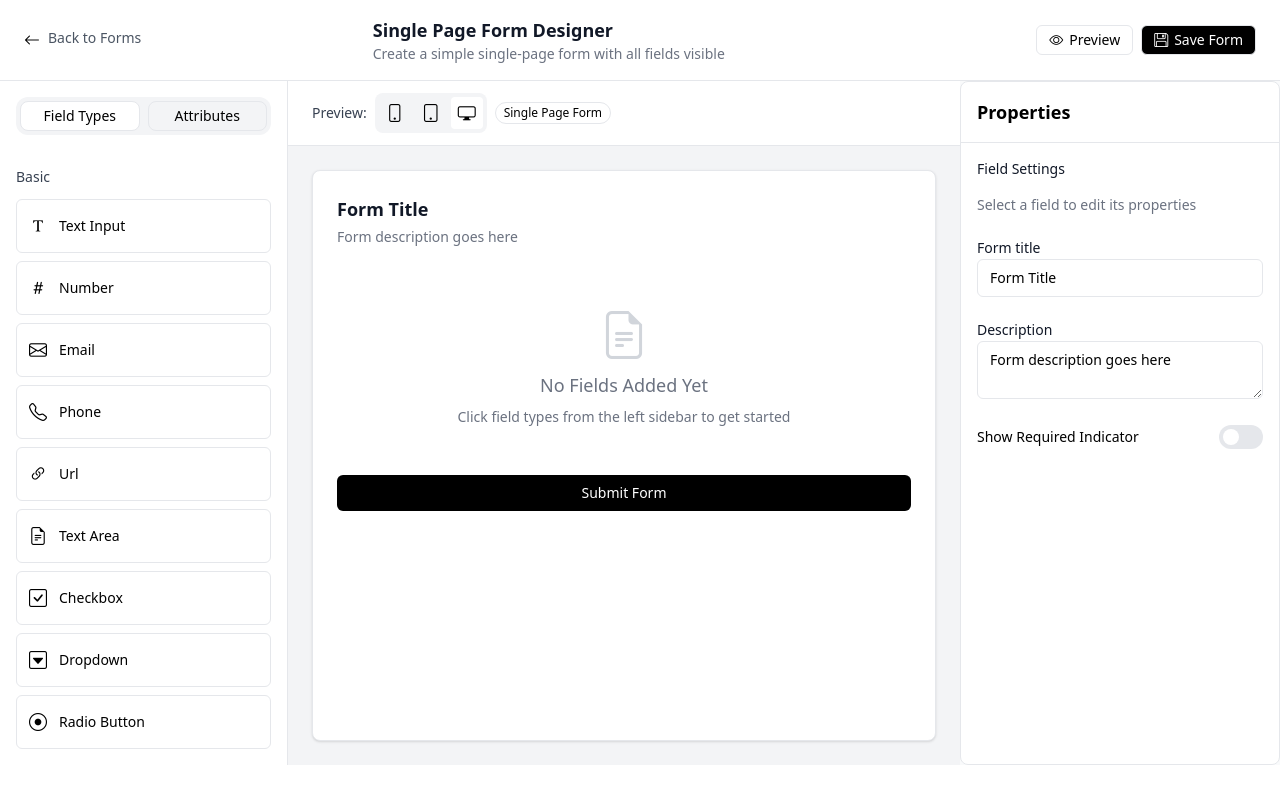
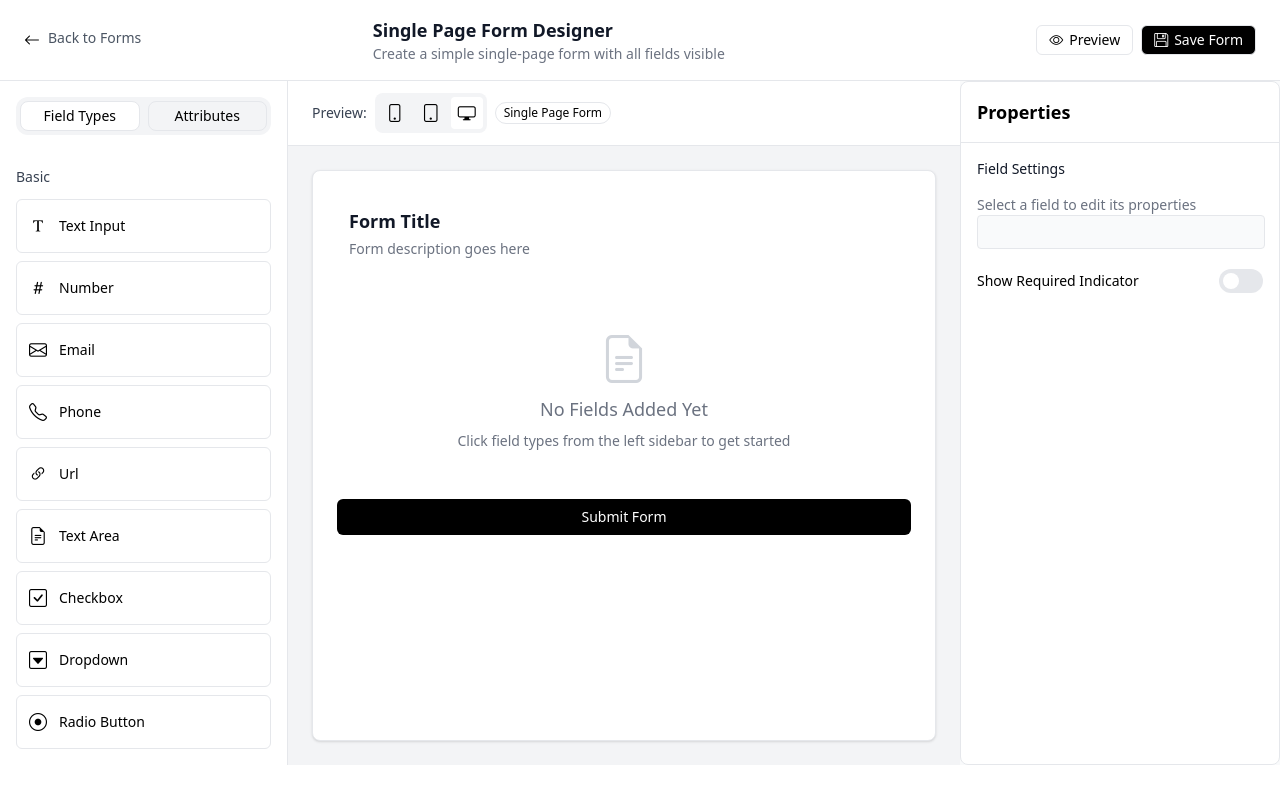
Before and after one commit to vraghu580/form-builder, an Angular app: page /single-form in a window 1280 px wide. Built offline with nearby package versions, Linux system fonts and the light colour scheme.

Commit message:
added functionality to edit form title and description in singlepage form

```diff
--- a/src/app/single-page-form/single-page-form.html
+++ b/src/app/single-page-form/single-page-form.html
@@ -92,16 +92,23 @@
       <div class="flex-1 flex flex-col lg:flex-row p-4 sm:p-6 gap-6 overflow-auto">
         <!-- Form Preview Card -->
         <div class="flex-1 flex justify-center">
-          <form (click)="selectedFieldIndex = null" #formRef="ngForm"
+          <form (ngSubmit)="submitForm()" #formRef="ngForm"
             class="bg-white rounded-lg shadow border p-6 w-full transition-all" [ngClass]="{
              'max-w-xs': previewMode==='phone',
              'max-w-md': previewMode==='tablet',
              'max-w-4xl': previewMode==='desktop'
            }">
 
-            <h2 class="text-lg font-semibold text-gray-900 mb-1">{{ formTitle }}</h2>
-            <p class="text-sm text-gray-500 mb-4">{{ formDescription }}</p>
+            <div class=" p-3 rounded ">
+              <h2 (click)="selectFormProperty('title')" class="text-lg font-semibold text-gray-900 mb-1 cursor-pointer">
+                {{ formTitle }}
+              </h2>
 
+              <p (click)="selectFormProperty('description')" class="text-sm text-gray-500 mb-4 cursor-pointer">
+                {{ formDescription }}
+              </p>
+
+            </div>
 
             <div class="space-y-4" *ngIf="activeFields.length === 0">
               <div class="text-center py-12 text-gray-500">
@@ -170,7 +177,7 @@
               </div>
             </div>
 
-            <button type="submit" (click)="submitForm()"
+            <button type="submit"
               class="w-full bg-black text-white rounded-md py-2 text-sm font-medium hover:bg-gray-800">
               Submit Form
             </button>
@@ -253,17 +260,26 @@
         <ng-template #noField>
           <p class="text-gray-500 text-sm mt-4">Select a field to edit its properties</p>
 
-          <div class="mt-5">
-            <label class="text-sm font-medium text-gray-900">Form title</label>
-            <input type="text" [(ngModel)]="formTitle"
-              class="w-full border rounded-md px-3 py-2 text-sm placeholder:text-gray-900" placeholder="Form Title">
-          </div>
+          <div class="bg-gray-50 p-4 border rounded w-72">
+            <ng-container *ngIf="selectedFormProperty === 'title'">
+              <label class="text-sm font-medium mb-1 block">Form Title</label>
+              <input type="text" [(ngModel)]="formTitle" class="w-full border rounded px-2 py-1" />
+            </ng-container>
 
-          <div class="mt-5">
-            <label class="text-sm font-medium text-gray-900">Description</label>
-            <textarea [(ngModel)]="formDescription"
-              class="w-full border rounded-md px-3 py-2 text-sm placeholder:text-gray-900"
-              placeholder="Enter form description"></textarea>
+            <ng-container *ngIf="selectedFormProperty === 'description'">
+              <label class="text-sm font-medium mb-1 block">Form Description</label>
+              <textarea [(ngModel)]="formDescription" class="w-full border rounded px-2 py-1"></textarea>
+            </ng-container>
+
+            <ng-container *ngIf="selectedFieldIndex !== null">
+              <label class="text-sm font-medium mb-1 block">Field Label</label>
+              <input type="text" [(ngModel)]="activeFields[selectedFieldIndex].label"
+                class="w-full border rounded px-2 py-1" />
+
+              <label class="text-sm font-medium mt-2 mb-1 block">Placeholder</label>
+              <input type="text" [(ngModel)]="activeFields[selectedFieldIndex].placeholder"
+                class="w-full border rounded px-2 py-1" />
+            </ng-container>
           </div>
 
           <div class="flex items-center justify-between mt-5">
--- a/src/app/single-page-form/single-page-form.ts
+++ b/src/app/single-page-form/single-page-form.ts
@@ -31,14 +31,18 @@ export interface FormStructure {
   styleUrl: './single-page-form.scss'
 })
 export class SinglePageForm {
-  activeFields: any[] = [];
+  // Fields array
+  activeFields: any[] = [ ];
   selectedFieldIndex: number | null = null;
+
   isValidationEnabled = false;
   selectedTab: 'field-types' | 'attribute' = 'field-types';
 
   formTitle: string = 'Form Title';
   formDescription: string = 'Form description goes here';
 
+  // Track if title or description is selected for editing in properties panel
+  selectedFormProperty: 'title' | 'description' | null = null;
 
   fieldTypes: FormField[] = [
     { type: 'text', icon: 'bi-fonts', name: 'Text Input', placeholder: 'Enter Your Name' },
@@ -52,9 +56,9 @@ export class SinglePageForm {
     { type: 'radio', icon: 'bi-record-circle', name: 'Radio Button', options: ['Option 1', 'Option 2'] }
   ];
 
-  Attribute:AttributeItem[] = [
+  Attribute: AttributeItem[] = [
     { icon: 'bi-fonts', attributeName: 'Simple Attribute', attributeDiscription: 'Single Value Field' },
-    { icon: 'bi-calculator', attributeName: 'Composite Attribute', attributeDiscription: 'Complex structure (address, name)' },
+    { icon: 'bi-calculator', attributeName: 'Composite Attribute', attributeDiscription: 'Complex structure (address, name)' }
   ];
 
   setTab(tab: 'field-types' | 'attribute') {
@@ -67,7 +71,7 @@ export class SinglePageForm {
       label: field.name,
       value: '',
       selectedOptions: {},
-      required: false,
+      required: false
     });
   }
 
@@ -82,6 +86,12 @@ export class SinglePageForm {
 
   selectField(index: number) {
     this.selectedFieldIndex = index;
+    this.selectedFormProperty = null; // deselect title/description
+  }
+
+  selectFormProperty(property: 'title' | 'description') {
+    this.selectedFormProperty = property;
+    this.selectedFieldIndex = null; // deselect fields
   }
 
   previewMode: 'phone' | 'tablet' | 'desktop' = 'desktop';
```
Lines whose indentation alone changed are shown as unchanged.
